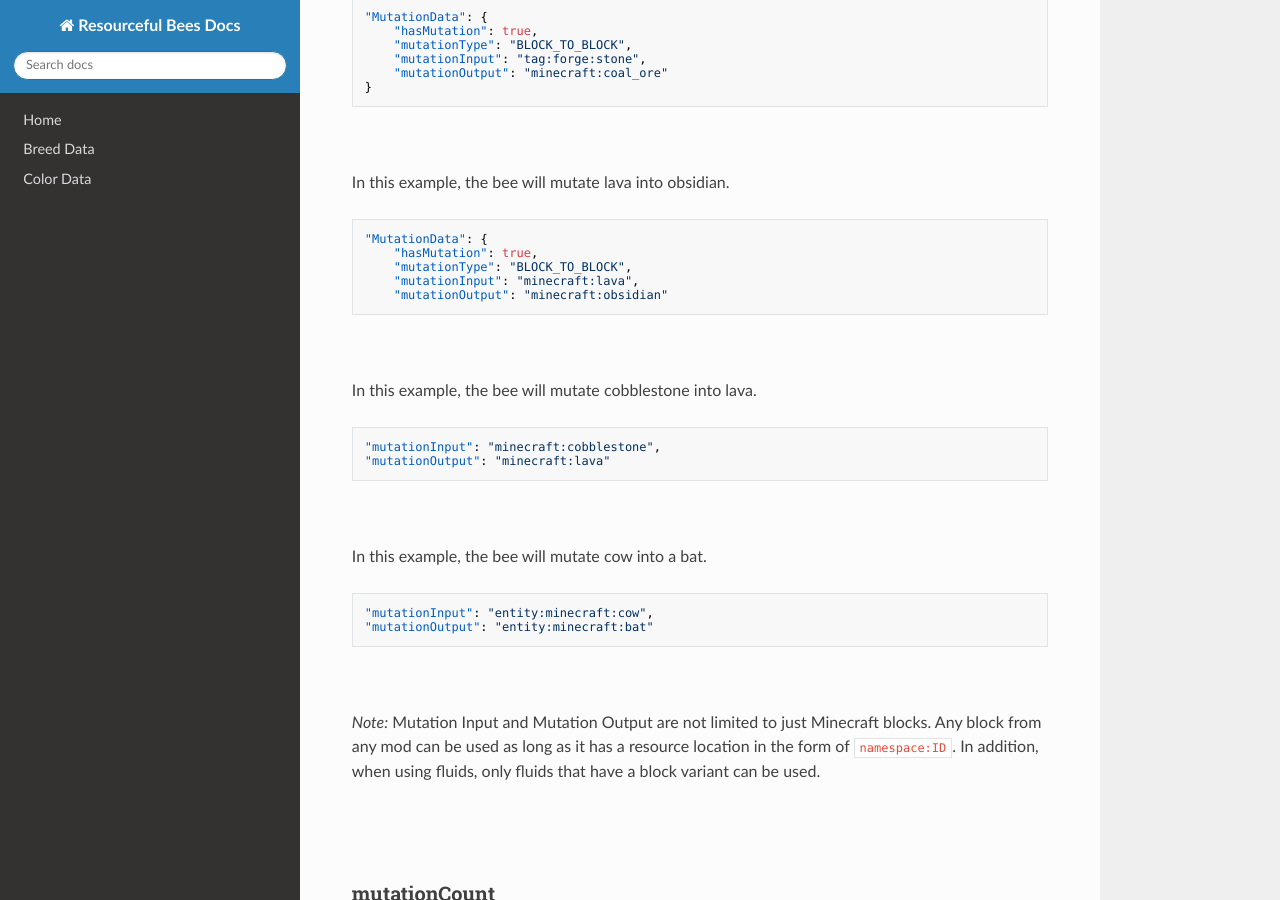
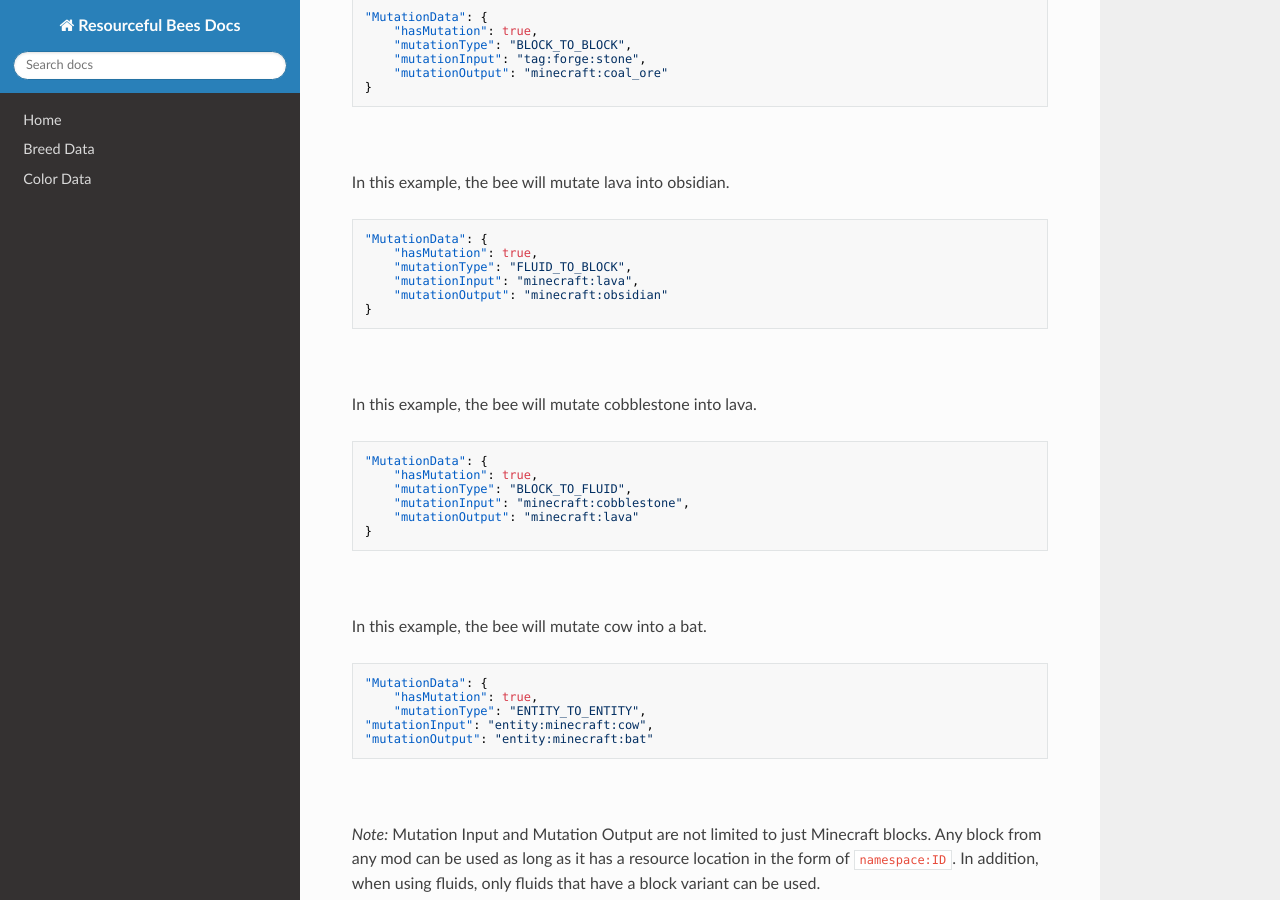
Before and after one commit to Team-Resourceful/ResourcefulBeesDocs, an MkDocs documentation site: the page built from docs/bee_data/mutation_data.md, in a window 1280 px wide and 900 px high, scrolled down 2004 px. Built offline with MkDocs 1.6.1, drawn with Linux system fonts in a browser that asks for light colours; nearby versions of some CDN libraries.

Commit message:
docs/bee_data/mutation_data.md updated from https://stackedit.io/

````diff
--- a/docs/bee_data/mutation_data.md
+++ b/docs/bee_data/mutation_data.md
@@ -82,21 +82,29 @@ In this example, the bee will mutate lava into obsidian.
 ```json
 "MutationData": {
 	"hasMutation": true,
-	"mutationType": "BLOCK_TO_BLOCK",
+	"mutationType": "FLUID_TO_BLOCK",
 	"mutationInput": "minecraft:lava",
 	"mutationOutput": "minecraft:obsidian"
+}
 ```
 <br>
 
 In this example, the bee will mutate cobblestone into lava.
 ```json
-"mutationInput": "minecraft:cobblestone",
-"mutationOutput": "minecraft:lava"
+"MutationData": {
+	"hasMutation": true,
+	"mutationType": "BLOCK_TO_FLUID",
+	"mutationInput": "minecraft:cobblestone",
+	"mutationOutput": "minecraft:lava"
+}
 ```
 <br>
 
 In this example, the bee will mutate cow into a bat.
 ```json
+"MutationData": {
+	"hasMutation": true,
+	"mutationType": "ENTITY_TO_ENTITY",
 "mutationInput": "entity:minecraft:cow",
 "mutationOutput": "entity:minecraft:bat"
 ```
````
Also changed, not shown: other parts of docs/bee_data/mutation_data.md (+1 -1 lines).
